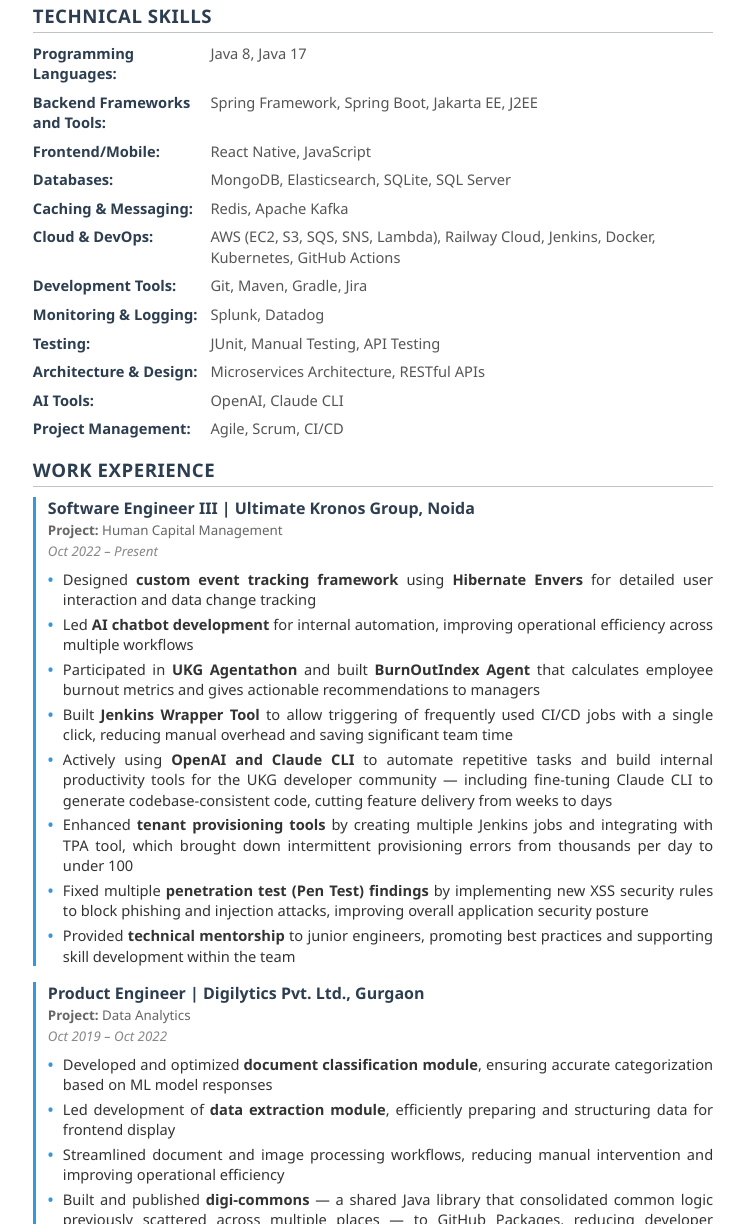
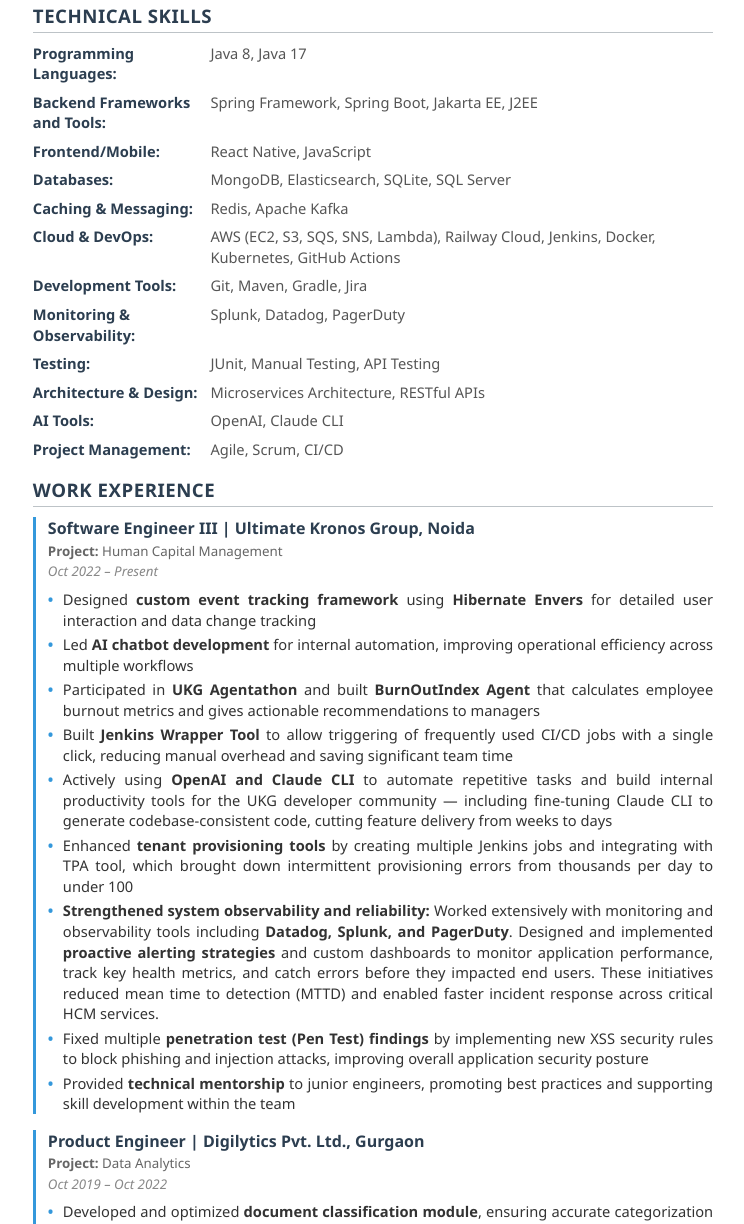
Before and after one commit to iampankajkumar/iampankajkumar.github.io, a plain HTML site: page resume.html in a window 1280 px wide. Shown: the part 549-1773 px from the top of the page, without its empty margins (267-1011 px from the left). Drawn offline with Linux system fonts and the light colour scheme.

Commit message:
Revise skills and enhance project descriptions
Updated skill categories and added new skills related to observability. Enhanced project descriptions with a focus on system observability and reliability.

```diff
--- a/resume.html
+++ b/resume.html
@@ -284,8 +284,8 @@
             <div class="skill-list">Git, Maven, Gradle, Jira</div>
         </div>
         <div class="skills-grid">
-            <div class="skill-category">Monitoring &amp; Logging:</div>
-            <div class="skill-list">Splunk, Datadog</div>
+            <div class="skill-category">Monitoring &amp; Observability:</div>
+            <div class="skill-list">Splunk, Datadog, PagerDuty</div>
         </div>
         <div class="skills-grid">
             <div class="skill-category">Testing:</div>
@@ -322,6 +322,7 @@
                     <li>Built <strong>Jenkins Wrapper Tool</strong> to allow triggering of frequently used CI/CD jobs with a single click, reducing manual overhead and saving significant team time</li>
                     <li>Actively using <strong>OpenAI and Claude CLI</strong> to automate repetitive tasks and build internal productivity tools for the UKG developer community — including fine-tuning Claude CLI to generate codebase-consistent code, cutting feature delivery from weeks to days</li>
                     <li>Enhanced <strong>tenant provisioning tools</strong> by creating multiple Jenkins jobs and integrating with TPA tool, which brought down intermittent provisioning errors from thousands per day to under 100</li>
+                    <li><strong>Strengthened system observability and reliability:</strong> Worked extensively with monitoring and observability tools including <strong>Datadog, Splunk, and PagerDuty</strong>. Designed and implemented <strong>proactive alerting strategies</strong> and custom dashboards to monitor application performance, track key health metrics, and catch errors before they impacted end users. These initiatives reduced mean time to detection (MTTD) and enabled faster incident response across critical HCM services.</li>
                     <li>Fixed multiple <strong>penetration test (Pen Test) findings</strong> by implementing new XSS security rules to block phishing and injection attacks, improving overall application security posture</li>
                     <li>Provided <strong>technical mentorship</strong> to junior engineers, promoting best practices and supporting skill development within the team</li>
                 </ul>
```
